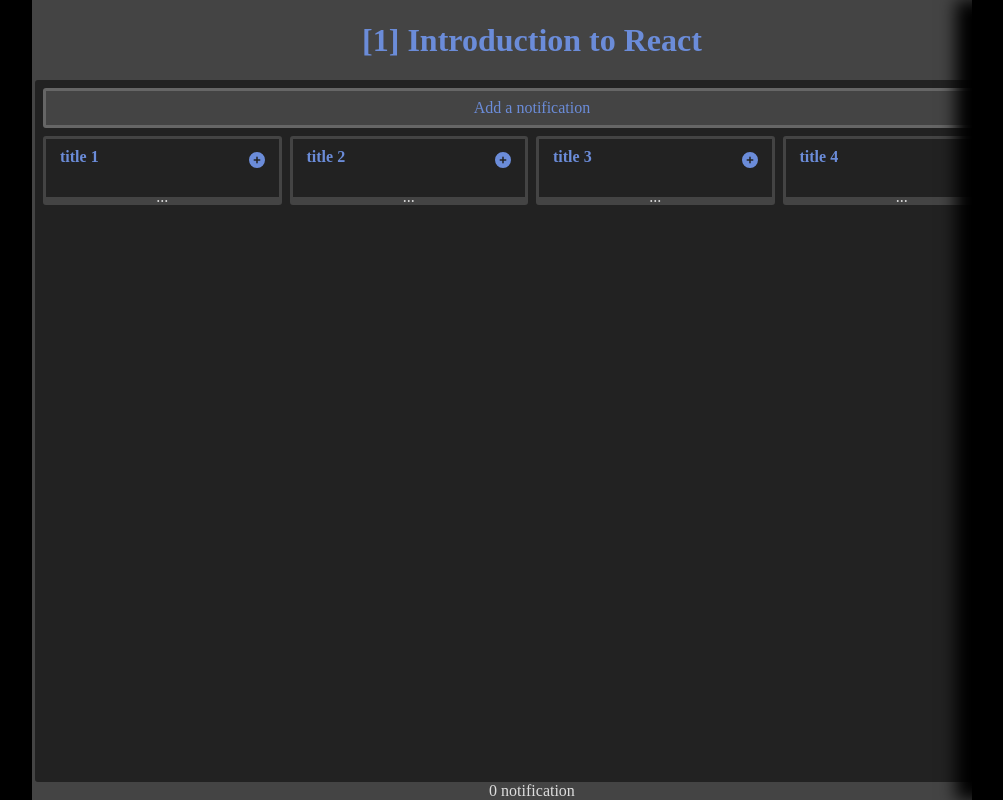
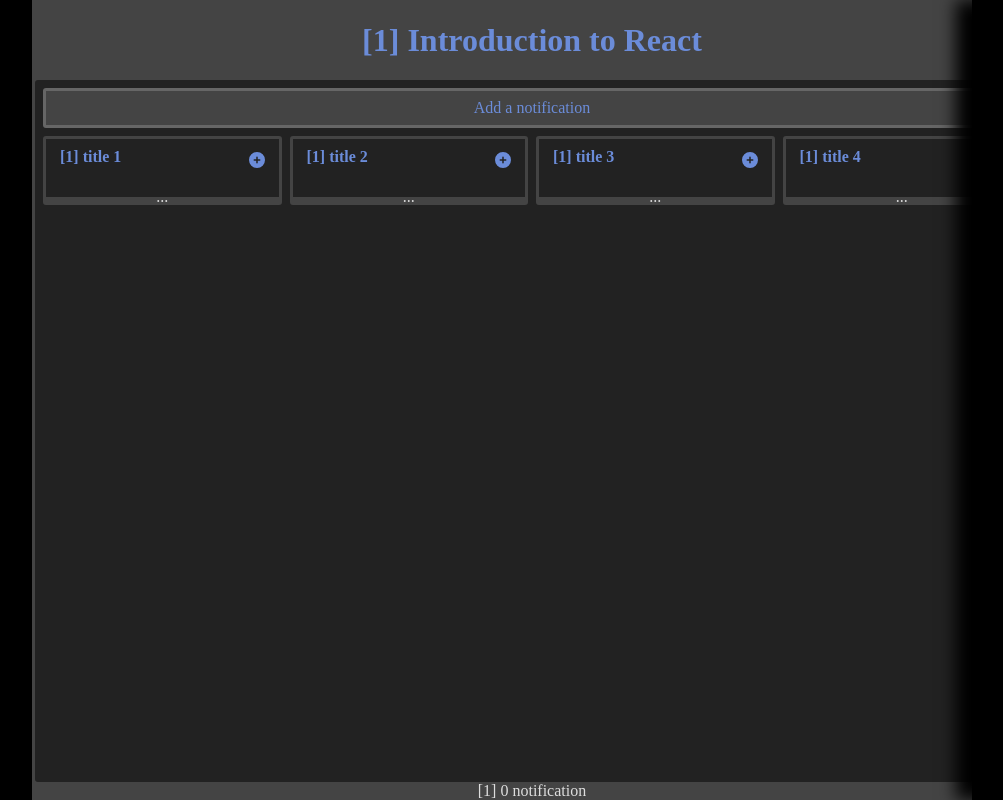
Before and after one commit to Yamnyr/React-Renders, a React (Vite) app: page / in a window 1280 px wide. Shown: the whole page, without its empty margins (108-1111 px from the left). Built offline with nearby package versions, Linux system fonts and the light colour scheme.

Commit message:
Affichage des rendus

```diff
--- a/src/App.jsx
+++ b/src/App.jsx
@@ -12,7 +12,9 @@
   return (
     <div className="app">
       <header className="app__header header">
-        <h1 className="header__title"> [{renderNumber}] Introduction to React</h1>
+        <h1 className="header__title">
+          [{renderNumber}] Introduction to React
+        </h1>
       </header>
       <main className="app__main">
         <button type="button" onClick={addNotification} className="btn">
--- a/src/Cards.jsx
+++ b/src/Cards.jsx
@@ -17,7 +17,6 @@
         </FoldableCard>
       );
     } */
-
   function handleToggleOpened(i) {
     // console.log("handleToggleOpened", i);
     setOpenedIndex(i);
@@ -38,4 +37,5 @@
 
   return <div className="cards">{FoldableCards}</div>;
 }
+
 export default Cards;
--- a/src/components/Card.jsx
+++ b/src/components/Card.jsx
@@ -1,12 +1,16 @@
 import React from "react";
 import PropTypes from "prop-types";
+import useRendersNumber from "../hooks/useRendersNumber.js";
 
 function Card(props) {
   const { title, children, className, onClick } = props;
+  const renderNumber = useRendersNumber();
 
   return (
     <button type="button" onClick={onClick} className={`card ${className}`}>
-      <header className="card__header header__title">{title}</header>
+      <header className="card__header header__title">
+        [{renderNumber}] {title}
+      </header>
       <section className="card__main">{children}</section>
     </button>
   );
--- a/src/components/NotificationsCenter.jsx
+++ b/src/components/NotificationsCenter.jsx
@@ -1,9 +1,11 @@
 import React from "react";
 import PropTypes from "prop-types";
 import Notification from "./Notification";
+import useRendersNumber from "../hooks/useRendersNumber.js";
 
 function NotificationsCenter(props) {
   const { notificationsData } = props;
+  const renderNumber = useRendersNumber();
 
   const notificationsCards = notificationsData.map((notification) => (
     <Notification data={notification} key={notificationsData.id} />
@@ -12,7 +14,7 @@
   return (
     <>
       <div className="notifications-center">
-        {notificationsData.length}
+        [{renderNumber}] {notificationsData.length}
         {notificationsData.length > 1 ? " notifications" : " notification"}
       </div>
       <div className="notifications">
@@ -34,5 +36,4 @@
 NotificationsCenter.defaultProps = {
   notificationsData: [],
 };
-
 export default NotificationsCenter;
```
Lines whose indentation alone changed are shown as unchanged.
